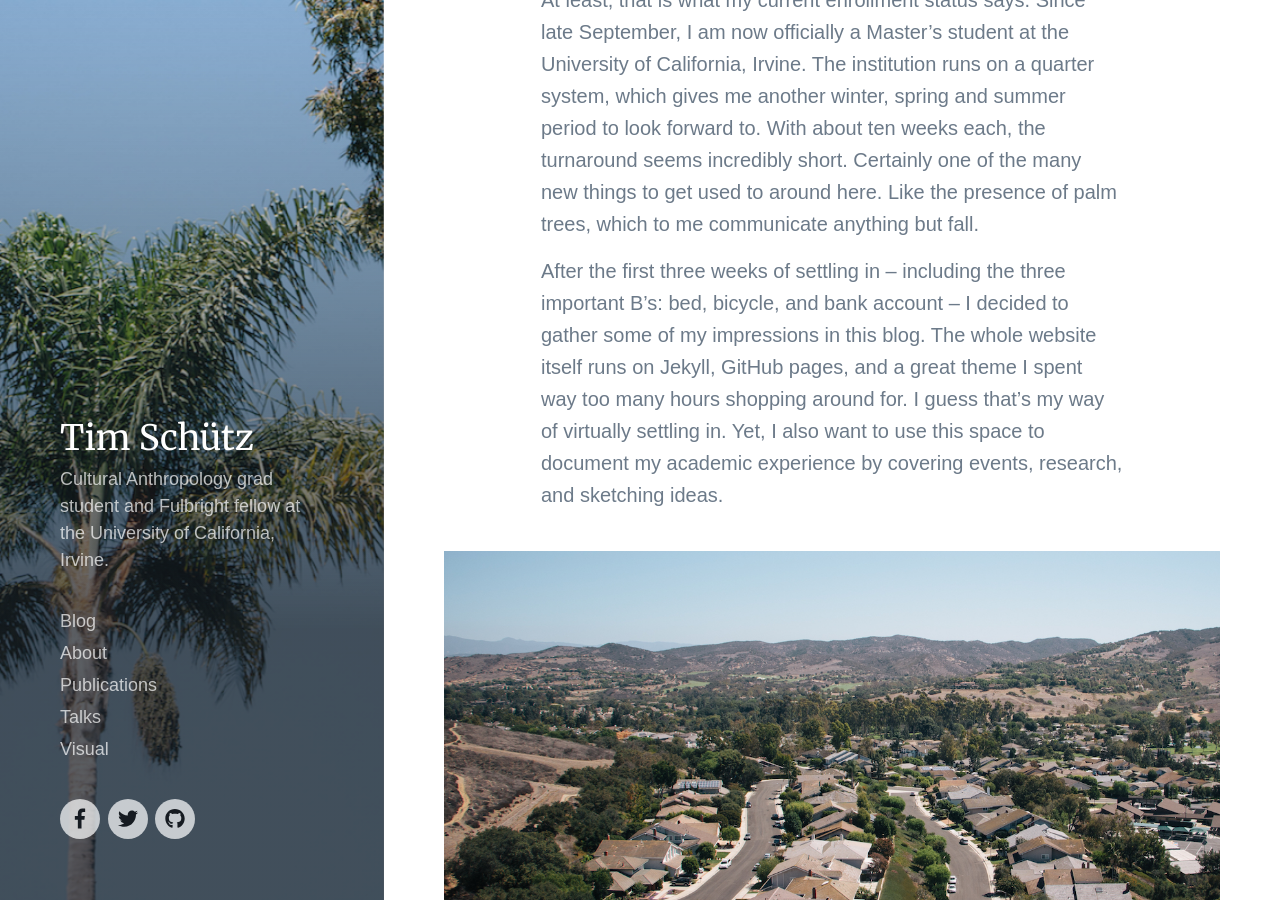
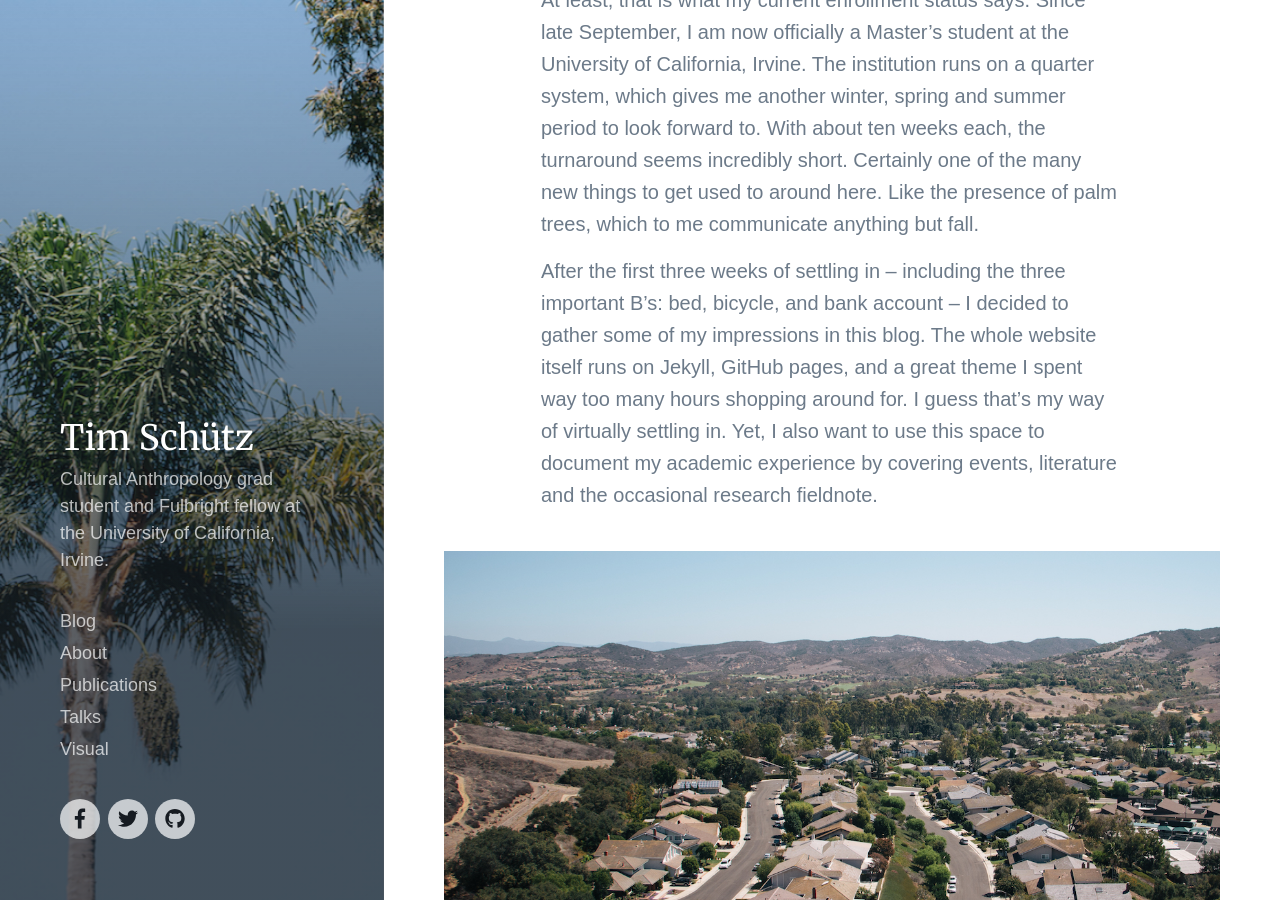
Before and after one commit to SimJoSt/timschuetz.github.io, a Jekyll site: the page built from _posts/2018-10-05-fall-is-coming.md, in a window 1280 px wide and 900 px high, scrolled down 757 px. Built offline with Jekyll 4.4.1, drawn with Linux system fonts in a browser that asks for light colours; nearby versions of some CDN libraries; some web fonts are replaced.

Commit message:
Update 2018-10-05-fall-is-coming.md

```diff
--- a/_posts/2018-10-05-fall-is-coming.md
+++ b/_posts/2018-10-05-fall-is-coming.md
@@ -9,7 +9,7 @@ excerpt: My first month in the US has almost passed, so it is time to inaugurate
 
 At least, that is what my current enrollment status says. Since late September, I am now officially a Master's student at the University of California, Irvine. The institution runs on a quarter system, which gives me another winter, spring and summer period to look forward to. With about ten weeks each, the turnaround seems incredibly short. Certainly one of the many new things to get used to around here. Like the presence of palm trees, which to me communicate anything but fall.
 
-After the first three weeks of settling in – including the three important B's: bed, bicycle, and bank account – I decided to gather some of my impressions in this blog. The whole website itself runs on Jekyll, GitHub pages, and a great theme I spent way too many hours shopping around for. I guess that's my way of virtually settling in. Yet, I also want to use this space to document my academic experience by covering events, research, and sketching ideas.
+After the first three weeks of settling in – including the three important B's: bed, bicycle, and bank account – I decided to gather some of my impressions in this blog. The whole website itself runs on Jekyll, GitHub pages, and a great theme I spent way too many hours shopping around for. I guess that's my way of virtually settling in. Yet, I also want to use this space to document my academic experience by covering events, literature and the occasional research fieldnote.
 
 ![](/images/blog/2018/IMG_8645.jpg)
 
```
